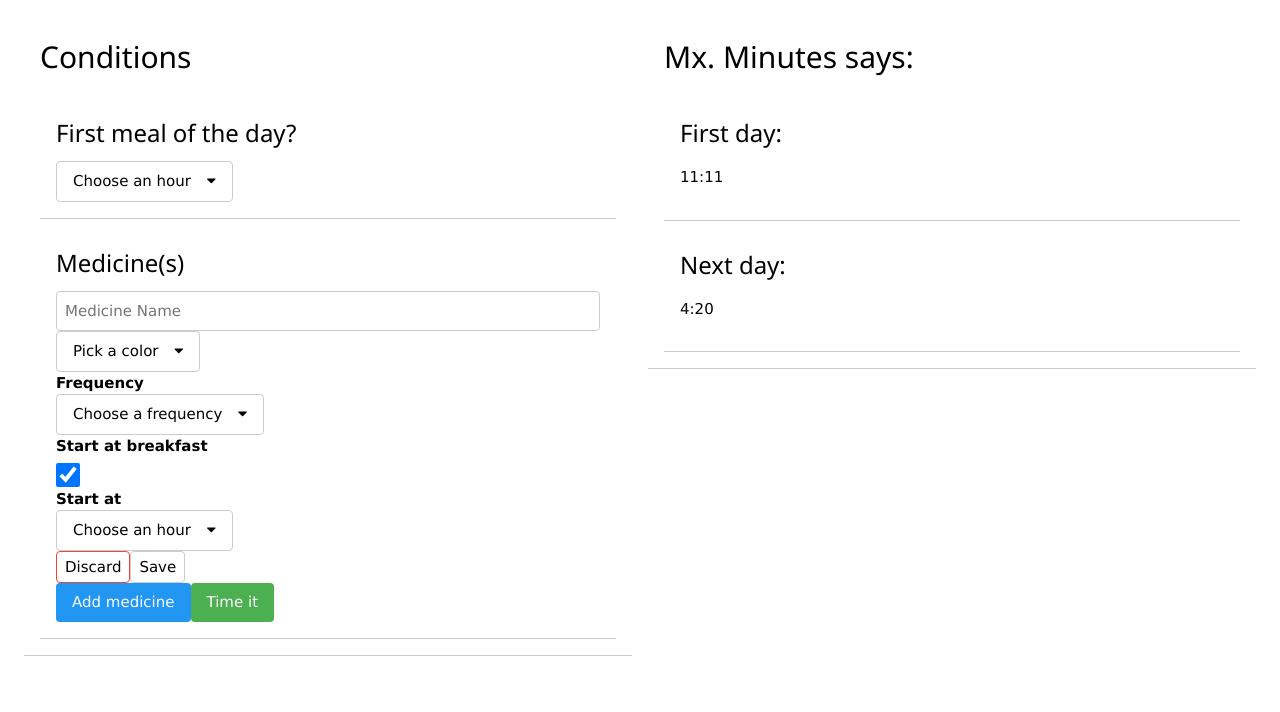
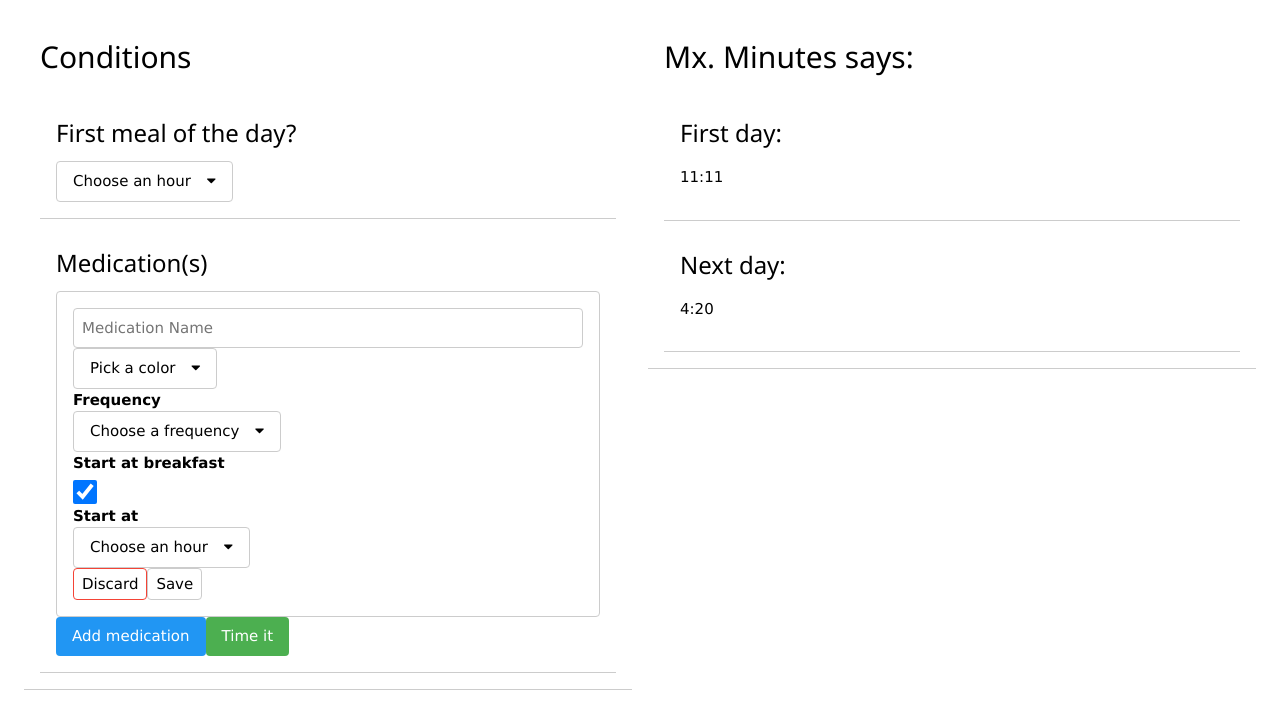
Before and after one commit to daini-rl/mx-minutes, a React (Create React App) app: page / in a window 1280 px wide. Shown: the top 712 px of the page. Built offline with nearby package versions, Linux system fonts and the light colour scheme.

Commit message:
feat: create medication card based on test section

```diff
--- /dev/null
+++ b/src/components/index.tsx
@@ -0,0 +1,10 @@
+// Components
+export { default as Badge } from './badge';
+export { default as Button } from './button';
+export { default as Card } from './card';
+export { default as Checkbox } from './checkbox';
+export { default as Dropdown } from './dropdown';
+export { default as Input } from './input';
+export { default as Label } from './label';
+export { default as MedicationCard } from './medicationCard';
+export { default as Select } from './select';
--- /dev/null
+++ b/src/components/medicationCard/index.tsx
@@ -0,0 +1,107 @@
+import { useState, ChangeEvent, FormEvent } from 'react';
+
+import { Input, Dropdown, Label, Checkbox, Button } from '..';
+import { OptionItemI } from '../dropdown';
+
+interface MedicationCardI {
+    medicationsColors: Array<OptionItemI>;
+    frequencyHours: Array<OptionItemI>;
+    medicationStartHours: Array<OptionItemI>;
+    handleSaveMedication: Function;
+}
+
+export default function MedicationCard({
+    medicationsColors,
+    frequencyHours,
+    medicationStartHours,
+    handleSaveMedication,
+}: MedicationCardI) {
+    const [medicationName, setMedicationName] = useState('');
+    const [medicationColor, setMedicationColor] = useState('');
+    const [medicationFrequency, setMedicationFrequency] = useState(-1);
+    const [medicationAtBreakfast, setMedicationAtBreakfast] = useState(true);
+    const [medicationStartHour, setMedicationStartHour] = useState(-1);
+
+    const handleMedicationName = (event: ChangeEvent<HTMLInputElement>) => {
+        setMedicationName(event.target.value);
+    };
+
+    const handleMedicationColor = (tempColor: string) => {
+        setMedicationColor(tempColor); // extra step but will be useful in the future... or in the past
+    };
+
+    const handleMedicationAtBreakfast = (event: ChangeEvent<HTMLInputElement>) => {
+        setMedicationAtBreakfast(event.target.checked);
+    };
+
+    const clearState = () => {
+        setMedicationName('');
+        setMedicationColor('');
+        setMedicationFrequency(-1);
+        setMedicationAtBreakfast(true);
+        setMedicationStartHour(-1);
+    };
+
+    const handleCancel = () => {
+        clearState();
+    };
+
+    const handleSubmitMedication = () => {
+        const medication = {
+            medicationName,
+            medicationColor,
+            medicationFrequency,
+            medicationAtBreakfast,
+            medicationStartHour,
+        };
+        handleSaveMedication(medication);
+    };
+
+    return (
+        <div className={`w3-container w3-padding-16 w3-border w3-border-${medicationColor} w3-round`}>
+            <Input
+                placeholder='Medication Name'
+                value={medicationName}
+                handleValue={handleMedicationName}
+                borderColor={medicationColor}
+            />
+            <Dropdown
+                defaultText='Pick a color'
+                options={medicationsColors}
+                handleDropdownValue={handleMedicationColor}
+                borderColor={medicationColor}
+            />
+            <Label labelText='Frequency' textColor={medicationColor} />
+            <Dropdown
+                defaultText='Choose a frequency'
+                options={frequencyHours}
+                handleDropdownValue={setMedicationFrequency}
+                borderColor={medicationColor}
+            />
+            <Label labelText='Start at breakfast' textColor={medicationColor} />
+            <Checkbox checked={medicationAtBreakfast} handleCheck={handleMedicationAtBreakfast} />
+            <Label labelText='Start at' textColor={medicationColor} />
+            <Dropdown
+                defaultText='Choose an hour'
+                options={medicationStartHours}
+                handleDropdownValue={setMedicationStartHour}
+                borderColor={medicationColor}
+            />
+            <br />
+            <Button
+                buttonText={'Discard'}
+                buttonVariant='outlined'
+                buttonStateType='danger'
+                paddingSize='small'
+                onClick={handleCancel}
+            />
+            <Button
+                buttonText={'Save'}
+                buttonVariant='outlined'
+                buttonColor={medicationColor}
+                paddingSize='small'
+                onClick={handleSubmitMedication}
+            />
+        </div>
+    );
+}
--- a/src/sections/test/index.tsx
+++ b/src/sections/test/index.tsx
@@ -1,12 +1,7 @@
-import { useState, ChangeEvent } from 'react';
+import { useState } from 'react';
 
-import Card from '../../components/card';
-import Badge from '../../components/badge';
-import Dropdown, { OptionItemI } from '../../components/dropdown';
-import Input from '../../components/input';
-import Label from '../../components/label';
-import Checkbox from '../../components/checkbox';
-import Button from '../../components/button';
+import { Card, Badge, Dropdown, Button, MedicationCard } from '../../components';
+import { OptionItemI } from '../../components/dropdown';
 
 import { w3cssColors } from '../../utils/colors';
 
@@ -33,7 +28,7 @@ const frequencyHours: Array<OptionItemI> = [
     { value: 24, text: 'Every 24 hours' },
 ];
 
-const medicineStartHours: Array<OptionItemI> = [
+const medicationStartHours: Array<OptionItemI> = [
     { value: 8, text: '8:00' },
     { value: 9, text: '9:00' },
     { value: 10, text: '10:00' },
@@ -42,28 +37,14 @@ const medicineStartHours: Array<OptionItemI> = [
 
 export default function Test() {
     const [mealHour, setMealHour] = useState(-1);
-    const [medicineName, setMedicineName] = useState('');
-    const [medicineColor, setMedicineColor] = useState('');
-    const [medicineFrequency, setMedicineFrequency] = useState(-1);
-    const [medicineAtBreakfast, setMedicineAtBreakfast] = useState(true);
-    const [medicineStartHour, setMedicineStartHour] = useState(-1);
-
-    const medicinesColors = colorPickerOptions(); // affect this as selected
+    const medicationsColors = colorPickerOptions(); // affect this as selected
 
     /* const handleMealHour = (hour: number) => {
         setMealHour(hour); // replace by dispatch in future
     }; */
 
-    const handleMedicineName = (event: ChangeEvent<HTMLInputElement>) => {
-        setMedicineName(event.target.value);
-    };
-
-    const handleMedicineColor = (tempColor: string) => {
-        setMedicineColor(tempColor); // extra step but will be useful in the future... or in the past
-    };
-
-    const handleMedicineAtBreakfast = (event: ChangeEvent<HTMLInputElement>) => {
-        setMedicineAtBreakfast(event.target.checked);
+    const handleSave = (medication: any) => {
+        console.log(medication);
     };
 
     return (
@@ -77,50 +58,14 @@ export default function Test() {
                             handleDropdownValue={setMealHour}
                         />
                     </Card>
-                    <Card isSecondary title='Medicine(s)'>
-                        <Input
-                            placeholder='Medicine Name'
-                            value={medicineName}
-                            handleValue={handleMedicineName}
-                            borderColor={medicineColor}
+                    <Card isSecondary title='Medication(s)'>
+                        <MedicationCard
+                            medicationsColors={medicationsColors}
+                            frequencyHours={frequencyHours}
+                            medicationStartHours={medicationStartHours}
+                            handleSaveMedication={handleSave}
                         />
-                        <Dropdown
-                            defaultText='Pick a color'
-                            options={medicinesColors}
-                            handleDropdownValue={handleMedicineColor}
-                            borderColor={medicineColor}
-                        />
-                        <Label labelText='Frequency' textColor={medicineColor} />
-                        <Dropdown
-                            defaultText='Choose a frequency'
-                            options={frequencyHours}
-                            handleDropdownValue={setMedicineFrequency}
-                            borderColor={medicineColor}
-                        />
-                        <Label labelText='Start at breakfast' textColor={medicineColor} />
-                        <Checkbox checked={medicineAtBreakfast} handleCheck={handleMedicineAtBreakfast} />
-                        <Label labelText='Start at' textColor={medicineColor} />
-                        <Dropdown
-                            defaultText='Choose an hour'
-                            options={medicineStartHours}
-                            handleDropdownValue={setMedicineStartHour}
-                            borderColor={medicineColor}
-                        />
-                        <br />
-                        <Button
-                            buttonText={'Discard'}
-                            buttonVariant='outlined'
-                            buttonStateType='danger'
-                            paddingSize='small'
-                        />
-                        <Button
-                            buttonText={'Save'}
-                            buttonVariant='outlined'
-                            buttonColor={medicineColor}
-                            paddingSize='small'
-                        />
-                        <br />
-                        <Button buttonText={'Add medicine'} buttonStateType='info' />
+                        <Button buttonText={'Add medication'} buttonStateType='info' />
                         <Button buttonText={'Time it'} buttonStateType='success' />
                     </Card>
                 </Card>
```
